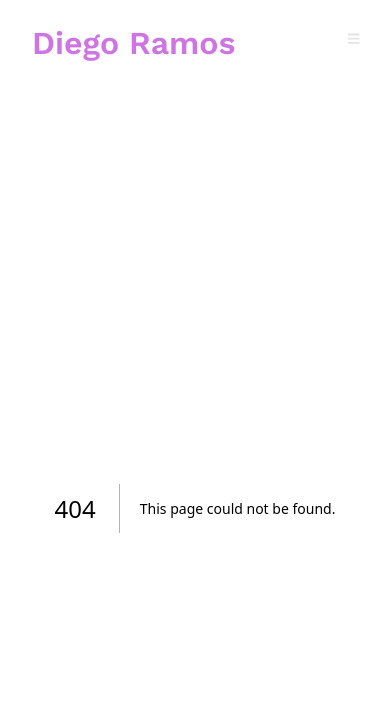
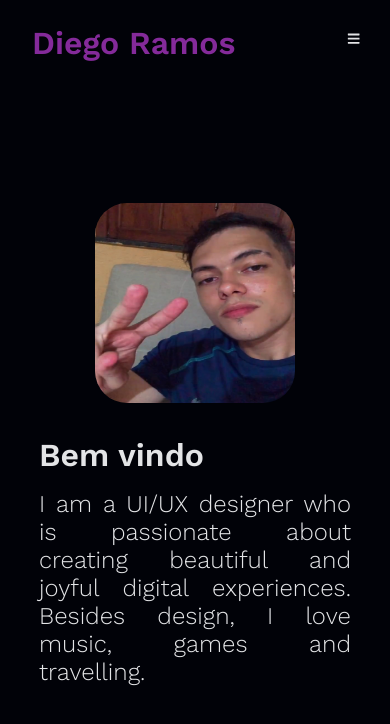
Before and after one commit to rms-diego/portfolio, a Next.js app: page /sobre-mim in a window 390 px wide. Before the commit this address had no page. Shown: the top 724 px of the page. Built offline with nearby package versions, Linux system fonts and the light colour scheme.

Commit message:
new: criando a pagina 'sobre mim'
description:
colocando uma imagem no projeto
criando estrutura basica da pagina
criando estilos da pagina

```diff
--- /dev/null
+++ b/src/app/sobre-mim/page.tsx
@@ -0,0 +1,26 @@
+import Image from "next/image";
+import styles from "./styles.module.scss";
+
+export default function About() {
+  return (
+    <main className={styles.mainContainer}>
+      <Image
+        src="/foto-perfil.jpg"
+        alt="Foto de perfil"
+        width={250}
+        height={250}
+        className={styles.image}
+      />
+
+      <div className={styles.mainContainerContent}>
+        <h2>Bem vindo</h2>
+
+        <p>
+          I am a UI/UX designer who is passionate about creating beautiful and
+          joyful digital experiences. Besides design, I love music, games and
+          travelling.
+        </p>
+      </div>
+    </main>
+  );
+}
--- /dev/null
+++ b/src/app/sobre-mim/styles.module.scss
@@ -0,0 +1,48 @@
+.mainContainer {
+  height: 85vh;
+  padding: 6rem 6.6rem;
+
+  display: flex;
+  align-items: center;
+  justify-content: center;
+  gap: 2.1rem;
+
+  img {
+    border-radius: 2rem;
+  }
+}
+
+@media (max-width: 1200px) {
+  .mainContainer {
+    flex-direction: column;
+    width: 100vw;
+  }
+
+  .mainContainerContent {
+    text-align: justify;
+    width: 80vw;
+  }
+
+  .image {
+    width: 200px;
+    height: 200px;
+  }
+}
+
+.mainContainerContent {
+  color: var(--neutral-200);
+  max-width: 37.5rem;
+
+  display: flex;
+  flex-direction: column;
+
+  gap: 1rem;
+
+  h2 {
+    font-size: 2rem;
+  }
+
+  p {
+    font-size: 1.5rem;
+  }
+}
```
Also changed, not shown: public/foto-perfil.jpg (added).
